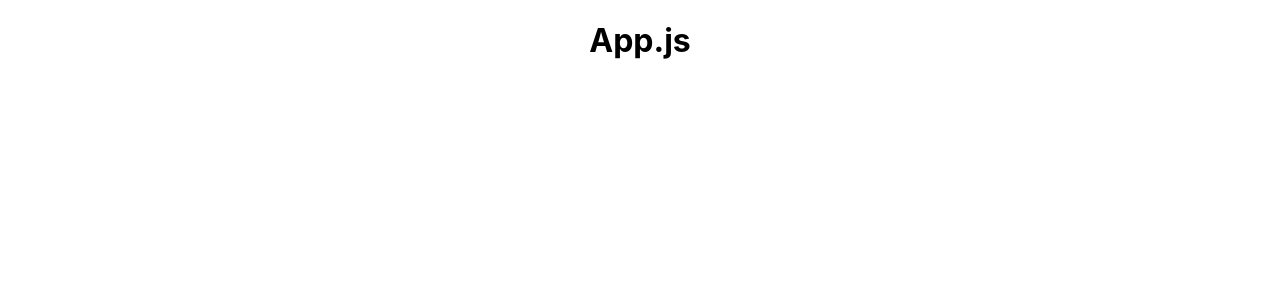
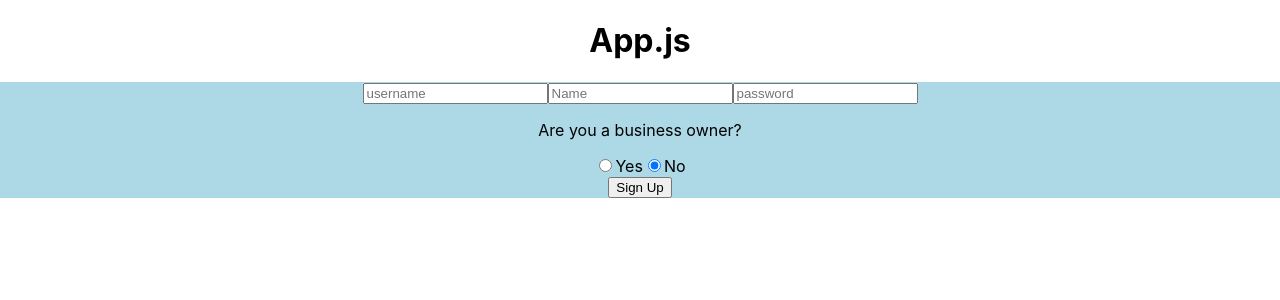
Before and after one commit to Build-Week-Mentor-Me-2019/front-end, a React (Create React App) app: page /signup in a window 1280 px wide. Shown: the top 300 px of the page. Built offline with nearby package versions, Linux system fonts and the light colour scheme.

Commit message:
register component functioning - need to work out bug with backend for getting token when registering new user

```diff
--- a/package.json
+++ b/package.json
@@ -7,6 +7,7 @@
     "react": "^16.11.0",
     "react-dom": "^16.11.0",
     "react-redux": "^7.1.3",
+    "react-router": "^5.1.2",
     "react-router-dom": "^5.1.2",
     "react-scripts": "3.2.0",
     "redux": "^4.0.4",
--- a/src/App.css
+++ b/src/App.css
@@ -29,3 +29,9 @@
 .regular {
   background: lightblue;
 }
+
+.radio-btns {
+  display: flex;
+  align-items: center;
+  justify-content: center;
+}
--- a/src/App.js
+++ b/src/App.js
@@ -11,15 +11,19 @@ import {  Route, Switch, withRouter } from 'react-router-dom';
 // Components
 import Login from './components/UserAuth/Login';
 import QuestionsList from './components/Questions/QuestionsList';
+import SignUp from './components/UserAuth/SignUp';
 
 
 function App() {
   return (
     <div className="App">
       <h1>App.js</h1>
+      {/* <SignUp /> */}
 
-    <Switch><Route exact path="/" component={Login} />
-    <ProtectedRoute exact path="/questions" component={QuestionsList} /></Switch>
+
+    <Route exact path="/" component={Login} />
+    <Route exact path="/signup" component={SignUp} />
+    <ProtectedRoute exact path="/questions" component={QuestionsList} />
     </div>
   );
 }
--- a/src/actions/userActions.js
+++ b/src/actions/userActions.js
@@ -29,17 +29,16 @@ export const login = (creds, props) => dispatch => {
 
 export const register = (creds, props) => dispatch => {
   dispatch({ type: LOADING });
+  return setTimeout(() => {
     return axios
-    .post(
-      "https://jesse-tingle-mentor-me.herokuapp.com/api/register/user",
-      creds
-    )
+      .post("https://jesse-tingle-mentor-me.herokuapp.com/api/register/user", creds)
       .then(res => {
         localStorage.setItem("token", res.data.token);
         dispatch({
           type: NEW_USER_SUCCESS
         });
-      props.history.push("/questions");
+        props.history.push("/");
       })
       .catch(err => console.log(err.response));
+  }, 2000);
 };
--- a/src/components/UserAuth/Login.js
+++ b/src/components/UserAuth/Login.js
@@ -1,5 +1,7 @@
 import React, { useState } from 'react'
 import api from '../utils/api';
+
+import { Link } from 'react-router-dom'
 
 // import { initialState, reducer } from '../../reducer/loginReducer';
 
@@ -34,6 +36,7 @@ function Login(props) {
     }
 
     return (
+        <div>
         <form onSubmit={handleSubmit} disabled={props.loading} className={props.loading ? "transparent" : "regular"}>
 
             {err && <div className="err">{err}</div>}
@@ -42,6 +45,9 @@ function Login(props) {
             <input type="text" name="password" placeholder="password" value={data.password} onChange={handleChange} />
             <button disabled={props.loading} type="submit">Log In</button>
         </form>
+
+        <Link to="/signup">Sign Up</Link>
+        </div>
     )
 }
 
--- a/src/components/UserAuth/SignUp.js
+++ b/src/components/UserAuth/SignUp.js
@@ -0,0 +1,71 @@
+import React, { useState } from 'react'
+import api from '../utils/api';
+
+// import { initialState, reducer } from '../../reducer/loginReducer';
+
+import { register } from '../../actions/userActions';
+import { connect } from 'react-redux';
+
+function Signup(props) {
+    // console.log('login props', props)
+
+    const [err, setErr] = useState('')
+
+    const [data, setData] = useState({
+        username: '',
+        name: '',
+        password: '',
+        owner: 0
+    })
+
+    const handleChange = (event) => {
+        setData({
+            ...data,
+            [event.target.name]: event.target.value,
+        })
+    }
+
+    const handleSubmit = (e) => {
+        e.preventDefault()
+
+        props.register(data, props)
+        // setTimeout(function(){
+        //     window.location.reload()
+        // }, 2500)
+        console.log('props.history', props.history)
+    }
+
+    return (
+        <form onSubmit={handleSubmit} disabled={props.loading} className={props.loading ? "transparent" : "regular"}>
+
+            {err && <div className="err">{err}</div>}
+
+            <input type="text" name="username" placeholder="username" value={data.username} onChange={handleChange} />
+            <input type="text" name="name" placeholder="Name" value={data.name} onChange={handleChange} />
+            <input type="text" name="password" placeholder="password" value={data.password} onChange={handleChange} />
+
+            <p>Are you a business owner?</p>
+            <div className="radio-btns" >
+                <div>
+                    <input type="radio" name="owner" value="1" checked={data.owner == 1}  onChange={handleChange} />
+                    <label>Yes</label>
+                </div>
+
+                <div>
+                    <input type="radio" name="owner" value="0" checked={data.owner == 0} onChange={handleChange} />
+                    <label>No</label>
+                </div>
+            </div>
+
+            <button disabled={props.loading} type="submit">Sign Up</button>
+        </form>
+    )
+}
+
+function mapStateToProps(state) {
+    return {
+        loading: state.loading
+    }
+}
+
+export default connect(mapStateToProps, {register})(Signup);
```
Lines whose indentation alone changed are shown as unchanged.
